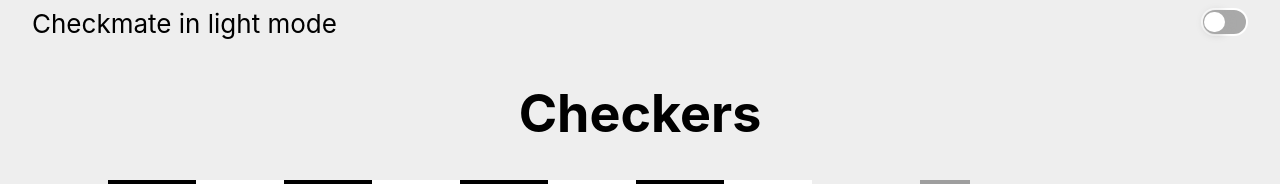
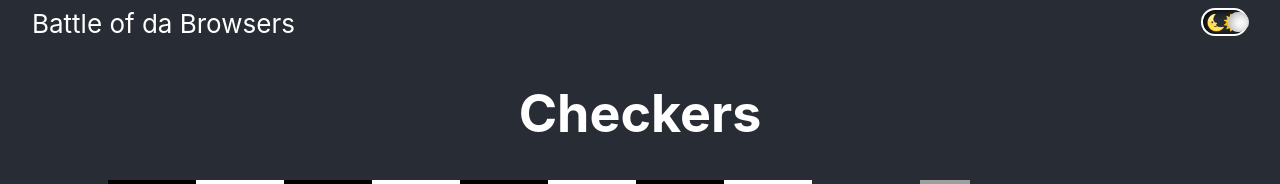
Before and after one commit to haleyglavina/checkers2, a React (Create React App) app: page / in a window 1280 px wide. Shown: the top 184 px of the page. Built offline with nearby package versions, Linux system fonts and the light colour scheme; grey boxes are pictures that could not be loaded.

Commit message:
Add moon/sun symbol in toggle

```diff
--- a/src/components/Board/Board.scss
+++ b/src/components/Board/Board.scss
@@ -5,5 +5,5 @@
 .board {
   display: flex;
   flex-wrap: wrap;
-  // max-width: 705px;
+  color: white;
 }
--- a/src/components/HomePage/HomePage.js
+++ b/src/components/HomePage/HomePage.js
@@ -12,25 +12,17 @@ const MainContent = styled.main`
   align-items: center;
   justify-content: center;
   font-size: calc(10px + 2vmin);
+  transition: all 0.3s ease-in-out;
 
-  ${(props) => {
-    if (props.theme == 'light') {
-      return `
-        background-color: #eeeeee;
-        color: black;
-      `
-    } else {
-      return `
-        background-color: #282c34;
-        color: white;
-      `
-    }
-  }}
+  background-color: ${(props) => props.theme === 'light' ? '#eeeeee' : '#282c34'};
+  color: ${(props) => props.theme === 'light' ? 'black' : 'white'};
+
+
 `;
 
 function HomePage(props) {
 
-  const [theme, setTheme] = useState("light");
+  const [theme, setTheme] = useState("dark");
   const value = { theme, setTheme };
 
   return (
--- a/src/components/NavBar/NavBar.js
+++ b/src/components/NavBar/NavBar.js
@@ -5,7 +5,7 @@ import ThemeContext from '../../utils/ThemeContext';
 function NavBar(props) {
 
   const { theme, setTheme } = useContext(ThemeContext);
-  const [toggleOn, setToggleOn] = useState(theme == 'dark'); // false
+  const [toggleOn, setToggleOn] = useState(theme === 'dark'); // false
 
   const switchToggle = () => {
     setToggleOn(!toggleOn);
@@ -14,8 +14,10 @@ function NavBar(props) {
 
   return (
     <nav className="navbar">
-      <p className="navbar__title">Checkmate in {`${theme}`} mode</p>
+      <p className="navbar__title">Battle of da Browsers</p>
       <div className={`toggle ${toggleOn ? 'toggle--on' : ''}`} onClick={switchToggle}>
+        <p className="toggle__symbol toggle__symbol--dark">🌜</p>
+        <p className="toggle__symbol toggle__symbol--light">🌞</p>
         <div className={`toggle__dial ${toggleOn ? 'toggle__dial--on' : ''}`}></div>
       </div>
     </nav>
--- a/src/components/NavBar/NavBar.scss
+++ b/src/components/NavBar/NavBar.scss
@@ -18,12 +18,12 @@
   width: 2.7rem;
   border-radius:  1.5rem;
   border: 2px solid white;
-  background-color: darkgrey;
   display: flex;
   align-items: center;
   box-sizing: content-box;
   position: relative;
   transition: all 0.3s ease-in-out;
+  box-shadow: inset 2px 1px 10px darkgrey;
 
   &:hover {
     cursor: pointer;
@@ -31,8 +31,21 @@
 
   &--on {
     background-color: $bg-dark;
+    box-shadow: inset 2px 1px 10px black;
   }
 
+  &__symbol {
+    position: absolute;
+    font-size: 1rem;
+
+    &--dark {
+      left: 3px;
+    }
+
+    &--light {
+      right: 3px;
+    }
+  }
 
   &__dial {
     background-color:  white;
--- a/src/components/Tile/Tile.js
+++ b/src/components/Tile/Tile.js
@@ -5,11 +5,8 @@ import chromeLogo from '../../assets/chromeLogo.png';
 
 function Tile({color, coord, isFocusTile, setFocusTile, hasChecker, tileClicked}) {
 
-  // const [hasChecker, setHasChecker] = useState(hasChecker);
-
   const toggleFocus = () => {
     tileClicked(coord);
-    // isFocusTile(coord) ? setFocusTile(null) : setFocusTile(coord);
   }
 
   return (
```
